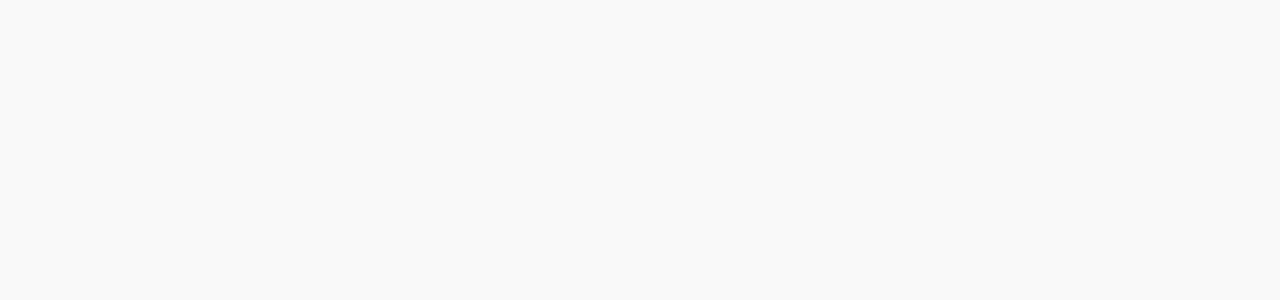
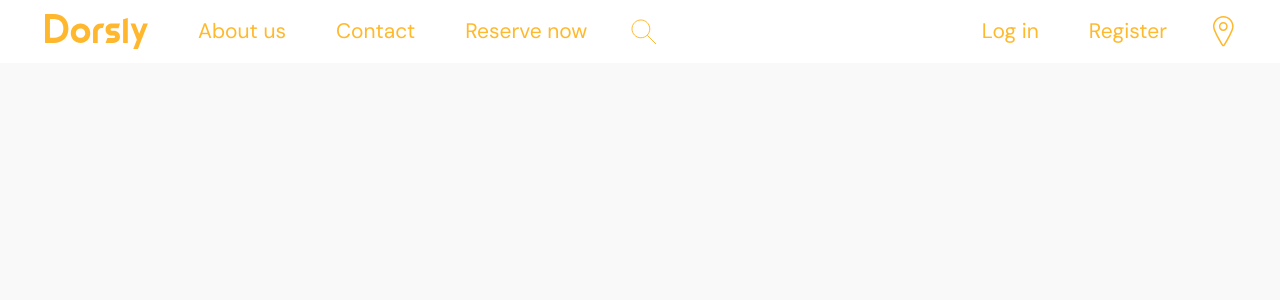
Before and after one commit to borderss/DorslyFE, a React (Vite) app in the folder dorsly/: page /products in a window 1280 px wide. Before the commit this address had no page. Shown: the top 300 px of the page. Built offline with nearby package versions, Linux system fonts and the light colour scheme.

Commit message:
feat: navbar route

```diff
--- a/dorsly/src/App.jsx
+++ b/dorsly/src/App.jsx
@@ -6,6 +6,7 @@
 import Authentificaton from "./pages/authentificaton"
 import Home from "./pages/home"
 import Admin from "./pages/admin"
+import MainProductPage from "./pages/mainProductPage"
 
 export default function App() {
   return (
@@ -15,6 +16,7 @@
         <Route path="/login" element={<Authentificaton page="login"/>} />
         <Route path="/register" element={<Authentificaton page="register"/>} />
         <Route path="/admin" element={<Admin/>} />
+        <Route path="/products" element={<MainProductPage/>} />
       </Routes>
     </BrowserRouter>
   )
--- a/dorsly/src/components/header.jsx
+++ b/dorsly/src/components/header.jsx
@@ -68,10 +68,10 @@
       </div>
     ) : (
       <>
-        <Link to="login">
+        <Link to="/login">
           <div className={style["log-in"]}>Log in</div>
         </Link>
-        <Link to="register">
+        <Link to="/register">
           <div className={style["register"]}>Register</div>
         </Link>
       </>
@@ -87,13 +87,13 @@
               <img src={LogoIcon} alt="Dorsly" />
             </div>
           </Link>
-          <Link to="about_us">
+          <Link to="/about_us">
             <div className={style["about-us"]}>About us</div>
           </Link>
-          <Link to="contact">
+          <Link to="/contact">
             <div className={style["contact"]}>Contact</div>
           </Link>
-          <Link to="reserve_now">
+          <Link to="/products">
             <div className={style["reserve-now"]}>Reserve now</div>
           </Link>
           <div className={style["search-logo"]}>
--- /dev/null
+++ b/dorsly/src/pages/mainProductPage.jsx
@@ -0,0 +1,15 @@
+import React from "react"
+
+import Header from "../components/header"
+
+export default function mainProductPage() {
+  return (
+    <>
+      <Header />
+
+      <div>
+        <h1>mainProductPage</h1>
+      </div>
+    </>
+  )
+}
```
